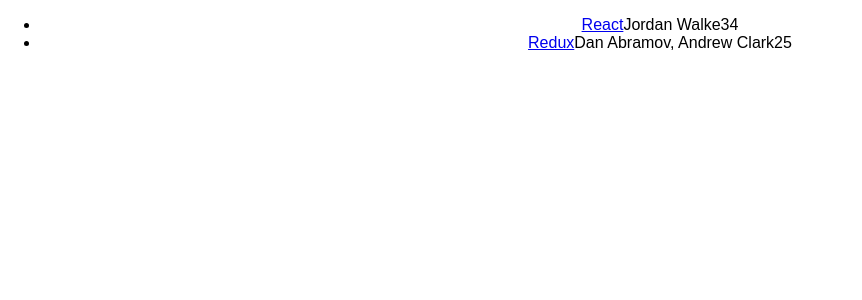
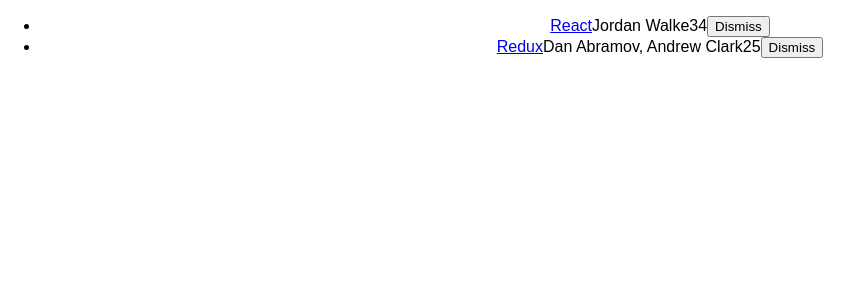
Before and after one commit to Jean-CS/hackernews-clone, a React (Create React App) app: page / in a window 1280 px wide. Shown: the top 300 px of the page, without its empty margins (0-862 px from the left). Built offline with nearby package versions, Linux system fonts and the light colour scheme.

Commit message:
adding button to dismiss a list item

```diff
--- a/src/App.js
+++ b/src/App.js
@@ -2,7 +2,7 @@ import React, { Component } from 'react';
 import logo from './logo.svg';
 import './App.css';
 
-const LIST = [
+const list = [
   {
     title: 'React',
     url: 'https://facebook.github.io/react/',
@@ -22,10 +22,46 @@ const LIST = [
 ];
 
 class App extends Component {
+  constructor(props) {
+    super(props);
+
+    this.state = {
+      list,
+    };
+
+    this.onDismiss = this.onDismiss.bind(this);
+  }
+
+  onDismiss(id) {
+    // const updatedList = this.state.list.filter(function isNotId(item) {
+    //   return item.objectID !== id;
+    // });
+
+    // OR
+
+    // function isNotId(item) {
+    //   return item.objectID !== id;
+    // }
+    // const updatedList = this.state.list.filter(isNotId);
+
+    // OR
+
+    // const isNotId = item => item.objectID !== id;
+    // const updatedList = this.state.list.filter(isNotId);
+
+    // OR
+
+    const updatedList = this.state.list.filter(
+      item => item.objectID !== id,
+    );
+
+    this.setState({ list: updatedList });
+  }
+
   render() {
     return (
       <ul className="App">
-        {LIST.map(item => (
+        {this.state.list.map(item => (
           <li key={item.objectID}>
             <span>
               <a href={item.url} title={item.title}>
@@ -35,6 +71,14 @@ class App extends Component {
             <span>{item.author}</span>
             <span>{item.num_comments}</span>
             <span>{item.points}</span>
+            <span>
+              <button
+                onClick={() => this.onDismiss(item.objectID)}
+                type="button"
+              >
+                Dismiss
+              </button>
+            </span>
           </li>
         ))}
       </ul>
```
